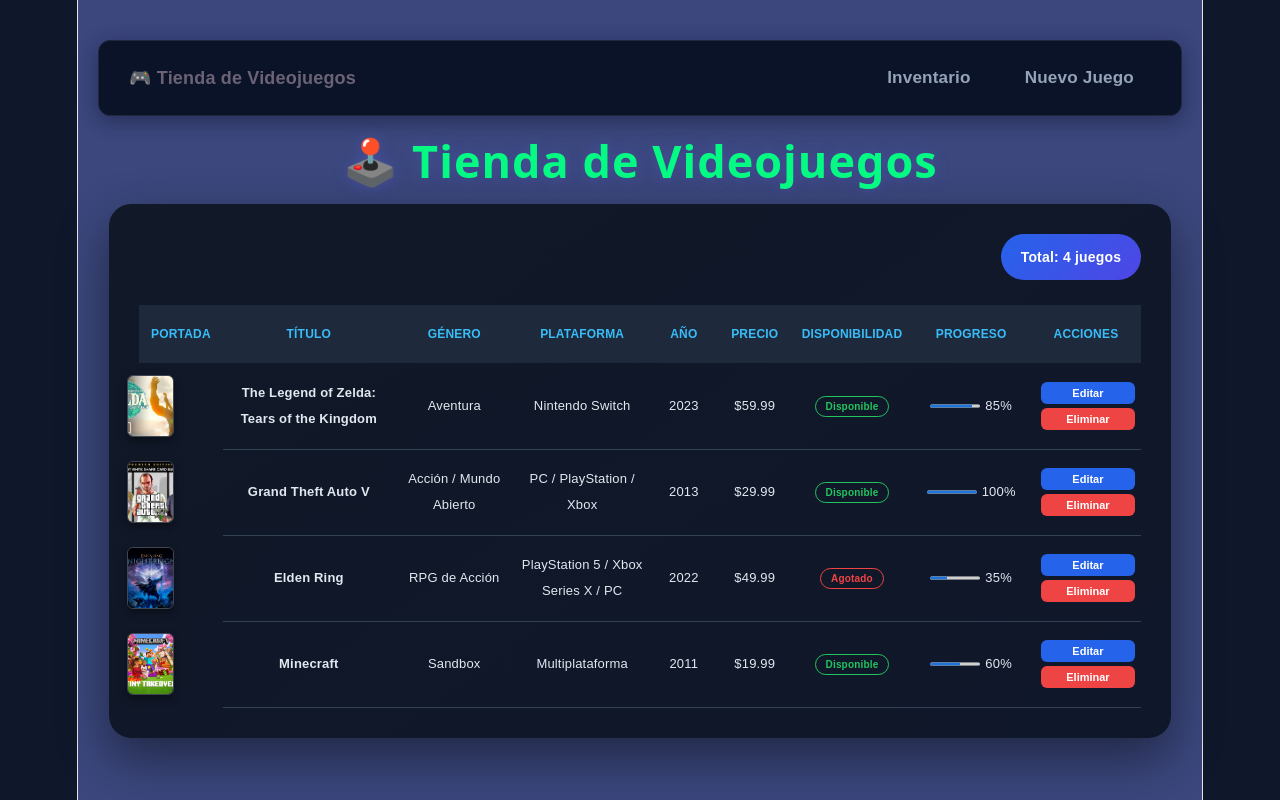
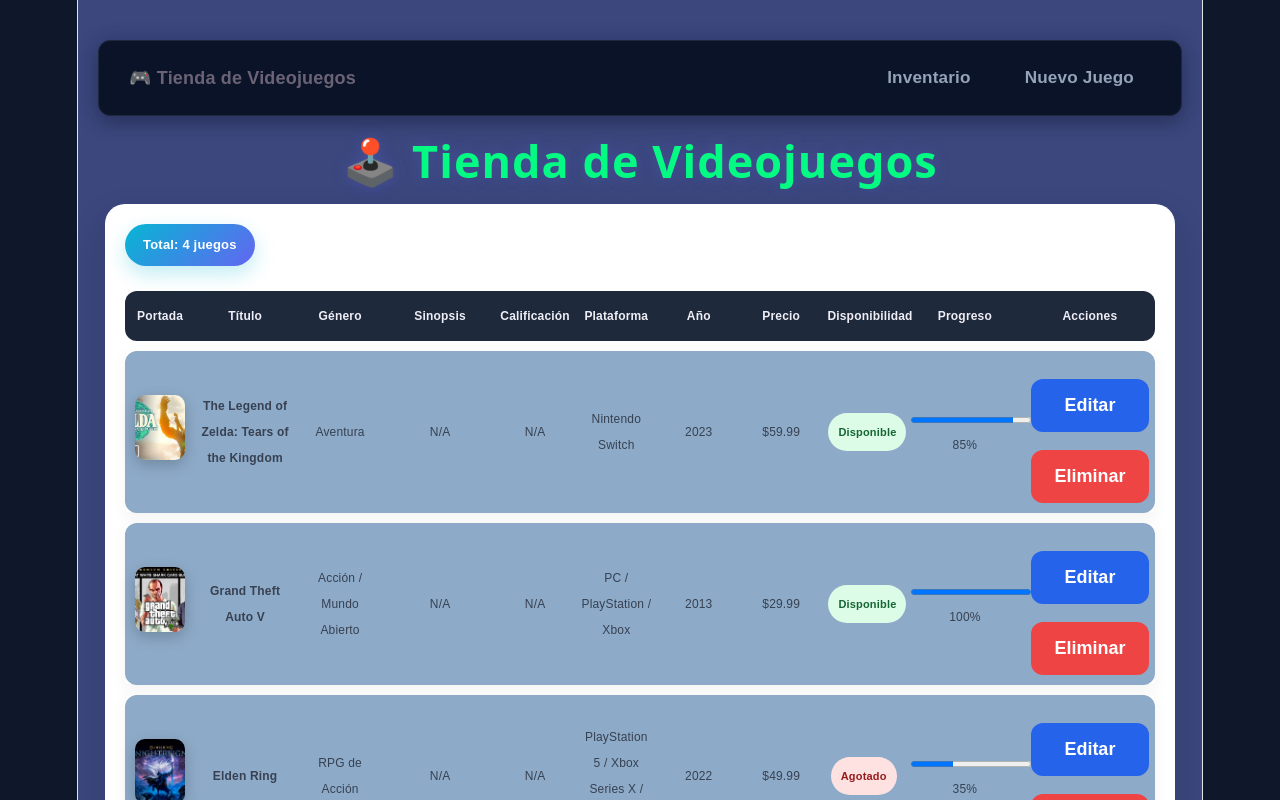
Before and after one commit to angel-hub31/Taller-Renderizado-de-Listas-y-Uso-de-Props, a React (Vite) app: page / in a window 1280 px wide. Shown: the top 800 px of the page. Built offline with nearby package versions, Linux system fonts and the light colour scheme.

Commit message:
correcciones

```diff
--- a/src/components/FormularioVideojuego.jsx
+++ b/src/components/FormularioVideojuego.jsx
@@ -83,6 +83,7 @@
     };
 
     return (
+
         <div className="form-container-screen">
             <div className="form-card">
                 <h2>{juegoAEditar ? 'Editar Videojuego' : 'Registrar Nuevo Videojuego'}</h2>
@@ -91,6 +92,18 @@
                         <label>Título:</label>
                         <input type="text" name="titulo" value={formData.titulo} onChange={handleChange} />
                         {errores.titulo && <span className="error-text">{errores.titulo}</span>}
+                    </div>
+
+                    <div className="form-group">
+                        <label>Plataforma:</label>
+                        <select name="plataforma" value={formData.plataforma} onChange={handleChange}>
+                            <option value="">-- Selecciona --</option>
+                            <option value="PC">PC</option>
+                            <option value="PlayStation">PlayStation</option>
+                            <option value="Xbox">Xbox</option>
+                            <option value="Nintendo">Nintendo</option>
+                        </select>
+                        {errores.plataforma && <span className="error-text">{errores.plataforma}</span>}
                     </div>
 
                     <div className="form-group">
--- a/src/components/TablaVideojuegos.css
+++ b/src/components/TablaVideojuegos.css
@@ -1,106 +1,113 @@
-/* src/components/TablaVideojuegos.css */
-
 .table-container {
-    width: 98%;
+    width: 95%;
     margin: 30px auto;
-    padding: 30px;
-    background: linear-gradient(145deg, #111827, #0f172a);
-    border-radius: 22px;
-    box-sizing: border-box;
-    overflow-x: auto; /* Permite scroll horizontal en pantallas pequeñas */
-    box-shadow: 0 20px 50px rgba(0, 0, 0, .45);
+    background: #ffffff; /* Mantenido */
+    border-radius: 20px;
+    padding: 20px;
+    box-shadow: 0 15px 35px rgba(0,0,0,.15);
+    overflow: hidden;
 }
 
 .table-header-actions {
-    margin-bottom: 25px;
     display: flex;
-    justify-content: flex-end;
+    justify-content: flex-start;
+    margin-bottom: 15px;
 }
 
 .total-badge {
-    background: linear-gradient(135deg, #2563eb, #4f46e5);
-    color: white;
-    padding: 10px 20px;
-    border-radius: 25px;
-    font-weight: 900;
-    font-size: 14px;
+    /* Paleta moderna: Degradado azul cian a violeta suave */
+    background: linear-gradient(135deg, #06b6d4, #6366f1);
+    color: rgb(255, 255, 255);
+    padding: 8px 18px;
+    border-radius: 30px;
+    font-weight: bold;
+    font-size: 13px;
+    box-shadow: 0 8px 20px rgba(6, 182, 212, 0.25);
 }
 
 .videojuegos-table {
     width: 100%;
-    border-collapse: collapse;
-    table-layout: fixed; /* Mantiene las celdas con el ancho definido */
+    table-layout: fixed;
+    border-collapse: separate;
+    border-spacing: 0 10px;
 }
 
-.videojuegos-table th {
-    padding: 16px 8px;
-    background: #1e293b;
-    color: #38bdf8;
+.videojuegos-table thead th {
+    background: #1e293b; /* Azul oscuro elegante para encabezados */
+    color: #efeef6;
+    padding: 12px 5px;
     font-size: 12px;
-    text-transform: uppercase;
     text-align: center;
+    white-space: normal;
+}
+
+.videojuegos-table thead th:first-child { border-radius: 12px 0 0 12px; }
+.videojuegos-table thead th:last-child { border-radius: 0 12px 12px 0; }
+
+.videojuegos-table tbody tr {
+    background: #8daac8; /* Gris muy claro para filas */
+    box-shadow: 0 5px 15px rgba(0,0,0,.05);
+    transition: .3s;
+}
+
+.videojuegos-table tbody tr:hover {
+    background: #b5dace;
+    transform: translateY(-3px);
+    box-shadow: 0 12px 25px rgba(0,0,0,.1);
 }
 
 .videojuegos-table td {
-    padding: 12px 8px;
-    color: #e2e8f0;
+    padding: 10px 6px;
     text-align: center;
-    font-size: 13px;
-    border-bottom: 1px solid #334155;
-    vertical-align: middle;
+    font-size: 12px;
+    color: #374151;
     word-wrap: break-word;
 }
 
-/* --- REPARTO PROPORCIONAL DE COLUMNAS (TOTAL 100%) --- */
-.videojuegos-table th:nth-child(1), .videojuegos-table td:nth-child(1) { width: 8%; }  /* Portada */
-.videojuegos-table th:nth-child(2), .videojuegos-table td:nth-child(2) { width: 18%; } /* Título */
-.videojuegos-table th:nth-child(3), .videojuegos-table td:nth-child(3) { width: 12%; } /* Género */
-.videojuegos-table th:nth-child(4), .videojuegos-table td:nth-child(4) { width: 14%; } /* Plataforma */
-.videojuegos-table th:nth-child(5), .videojuegos-table td:nth-child(5) { width: 6%; }  /* Año */
-.videojuegos-table th:nth-child(6), .videojuegos-table td:nth-child(6) { width: 7%; }  /* Precio */
-.videojuegos-table th:nth-child(7), .videojuegos-table td:nth-child(7) { width: 12%; } /* Disponibilidad */
-.videojuegos-table th:nth-child(8), .videojuegos-table td:nth-child(8) { width: 12%; } /* Progreso */
-.videojuegos-table th:nth-child(9), .videojuegos-table td:nth-child(9) { width: 11%; } /* Acciones */
+/* Bordes de filas */
+.videojuegos-table tbody td:first-child { border-radius: 12px 0 0 12px; }
+.videojuegos-table tbody td:last-child { border-radius: 0 12px 12px 0; }
 
-/* --- ESTILOS DE LA IMAGEN --- */
-.cell-img {
-    display: flex;
-    justify-content: center;
-    align-items: center;
-    border: none !important; /* Limpia el borde de la celda si es necesario */
+/* Miniatura - Tamaños originales respetados */
+.game-thumbnail {
+    width: 50px;
+    height: 65px;
+    object-fit: cover;
+    border-radius: 10px;
+    transition: .3s;
+    box-shadow: 0 5px 15px rgba(0,0,0,.2);
 }
 
-.game-thumbnail {
-    width: 45px;
-    height: 60px;
-    object-fit: cover;
-    border-radius: 6px;
-    border: 1px solid rgba(255, 255, 255, 0.2);
-    box-shadow: 0 4px 8px rgba(0, 0, 0, 0.4);
-    display: block;
+.game-thumbnail:hover { transform: scale(1.15); }
+
+/* Estados */
+.status { display: inline-block; padding: 6px 10px; border-radius: 20px; font-size: 11px; font-weight: bold; }
+.available { background: #dcfce7; color: #166534; }
+.unavailable { background: #fee2e2; color: #991b1b; }
+
+/* Barra de progreso */
+progress::-webkit-progress-value {
+    background: linear-gradient(90deg, #06b6d4, #2563eb);
+    border-radius: 20px;
 }
 
-/* --- ELEMENTOS DE TABLA --- */
-.status {
-    padding: 4px 10px;
-    border-radius: 12px;
-    font-size: 10px;
-    font-weight: bold;
+/* Botones */
+button:first-child { background: #2563eb; color: white; }
+button:first-child:hover { background: #1d4ed8; }
+button:last-child { background: #ef4444; color: white; }
+button:last-child:hover { background: #b91c1c; }
+
+/* --- TUS ANCHOS ORIGINALES MANTENIDOS --- */
+.videojuegos-table th:nth-child(1), .videojuegos-table td:nth-child(1) { width: 60px; }
+.videojuegos-table th:nth-child(2), .videojuegos-table td:nth-child(2) { width: 90px; }
+.videojuegos-table th:nth-child(3), .videojuegos-table td:nth-child(3) { width: 80px; }
+.videojuegos-table th:nth-child(4), .videojuegos-table td:nth-child(4) { width: 100px; }
+.videojuegos-table th:nth-child(5), .videojuegos-table td:nth-child(5) { width: 70px; }
+.videojuegos-table th:nth-child(10), .videojuegos-table td:nth-child(10) { width: 110px; }
+.videojuegos-table th:last-child, .videojuegos-table td:last-child { width: 120px; }
+
+@media(max-width:900px){
+    .table-container { width:98%; padding:10px; }
+    .videojuegos-table td { font-size:10px; }
+    .game-thumbnail { width:40px; height:55px; }
 }
-.available { color: #22c55e; border: 1px solid #22c55e; }
-.unavailable { color: #ef4444; border: 1px solid #ef4444; }
-
-.progress-container { display: flex; align-items: center; justify-content: center; gap: 5px; }
-progress { width: 50px; height: 6px; }
-
-.videojuegos-table button {
-    padding: 5px 10px;
-    font-size: 11px;
-    border-radius: 6px;
-    border: none;
-    cursor: pointer;
-    margin: 2px;
-    color: white;
-}
-.videojuegos-table button:first-child { background: #2563eb; }
-.videojuegos-table button:last-child { background: #ef4444; }
--- a/src/components/TablaVideojuegos.jsx
+++ b/src/components/TablaVideojuegos.jsx
@@ -21,6 +21,8 @@
                         <th className="column-img">Portada</th>
                         <th>Título</th>
                         <th>Género</th>
+                        <th>Sinopsis</th>      {/* Nueva Columna */}
+                        <th>Calificación</th>  {/* Nueva Columna */}
                         <th>Plataforma</th>
                         <th>Año</th>
                         <th>Precio</th>
@@ -46,6 +48,11 @@
 
                             <td><strong>{juego.titulo}</strong></td>
                             <td>{juego.genero}</td>
+
+                            {/* Visualización de los nuevos campos */}
+                            <td>{juego.sinopsis ? juego.sinopsis.substring(0, 30) + '...' : 'N/A'}</td>
+                            <td>{juego.calificacion ? `${juego.calificacion}/100` : 'N/A'}</td>
+
                             <td>{juego.plataforma}</td>
                             <td>{juego.lanzamiento}</td>
                             <td>${parseFloat(juego.precio).toFixed(2)}</td>
```
